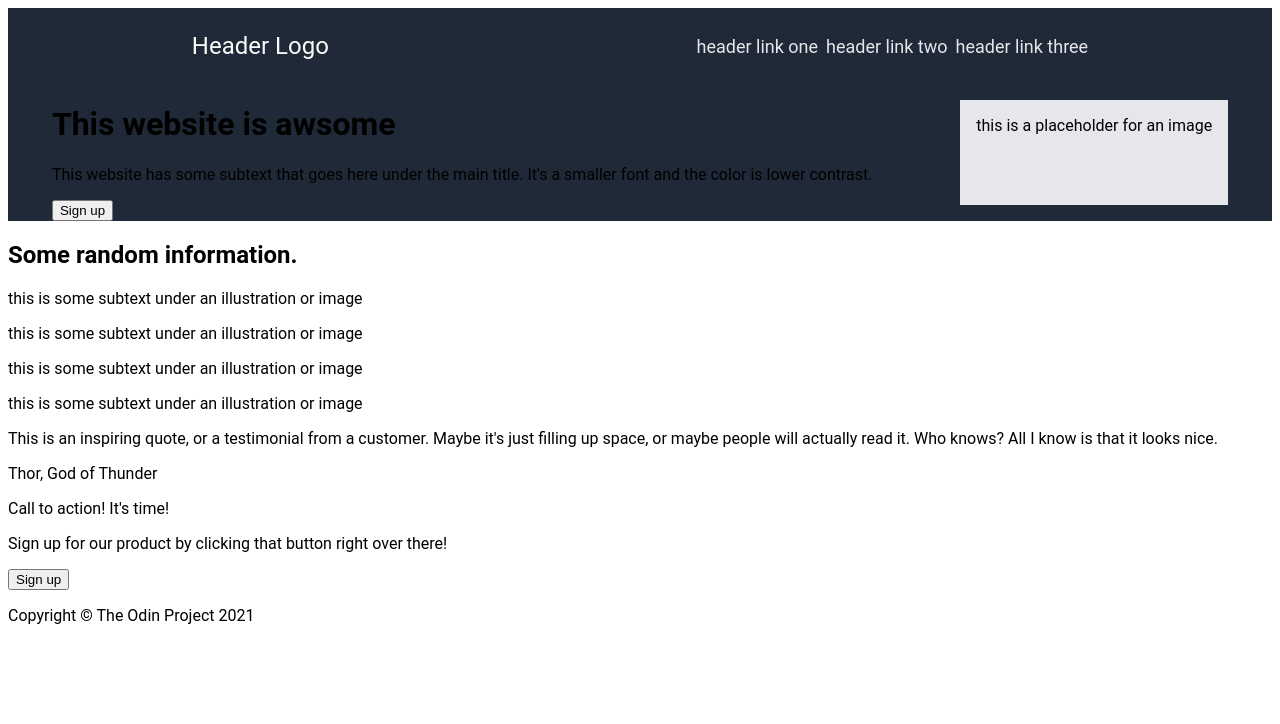
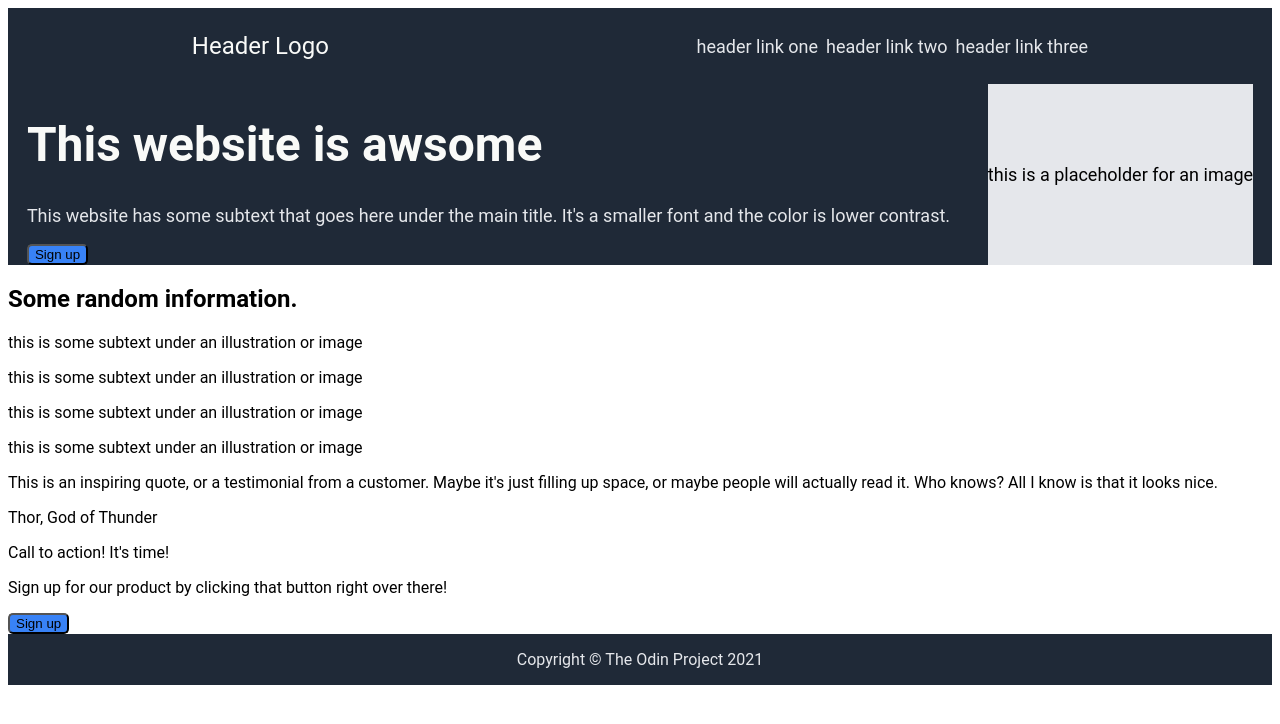
Before and after one commit to PatrykHegenberg/odin-landing_page, a plain HTML site: page index.html in a window 1280 px wide. Drawn offline with Linux system fonts and the light colour scheme.

Commit message:
Edited the Style of the Hero section and the footer

```diff
--- a/index.html
+++ b/index.html
@@ -24,7 +24,9 @@
                     It's a smaller font and the color is lower contrast.</p>
                 <button>Sign up</button>
             </div>
-                <p class="placeholder">this is a placeholder for an image</p>
+            <div class="placeholder">
+                <p>this is a placeholder for an image</p>
+            </div>
         </div>
     <div>
         <h2>Some random information.</h2>
--- a/style.css
+++ b/style.css
@@ -40,7 +40,36 @@ ul{
 
 .placeholder{
     background-color: #e5e7eb;
-    text-align: center;
-    vertical-align: middle;
-    padding: 16px;
+    display: flex;
+    justify-content: space-around;
+    align-items: center;
 }
+
+h1{
+    font-size: 48px;
+    font-weight: extra-bold;
+    color: #f9faf8;
+}
+
+.hero p{
+    color: #e5e7eb;
+    font-size: 18px;
+}
+
+.hero .placeholder p{
+    color: black;
+    font-size: 18px;
+}
+
+button{
+    background-color: #3882f6;
+    border-radius: 5px;
+}
+
+.footer{
+    display: flex;
+    justify-content: center;
+    align-items: center;
+    background-color: #1f2937;
+    color: #e5e7eb;
+}
```
